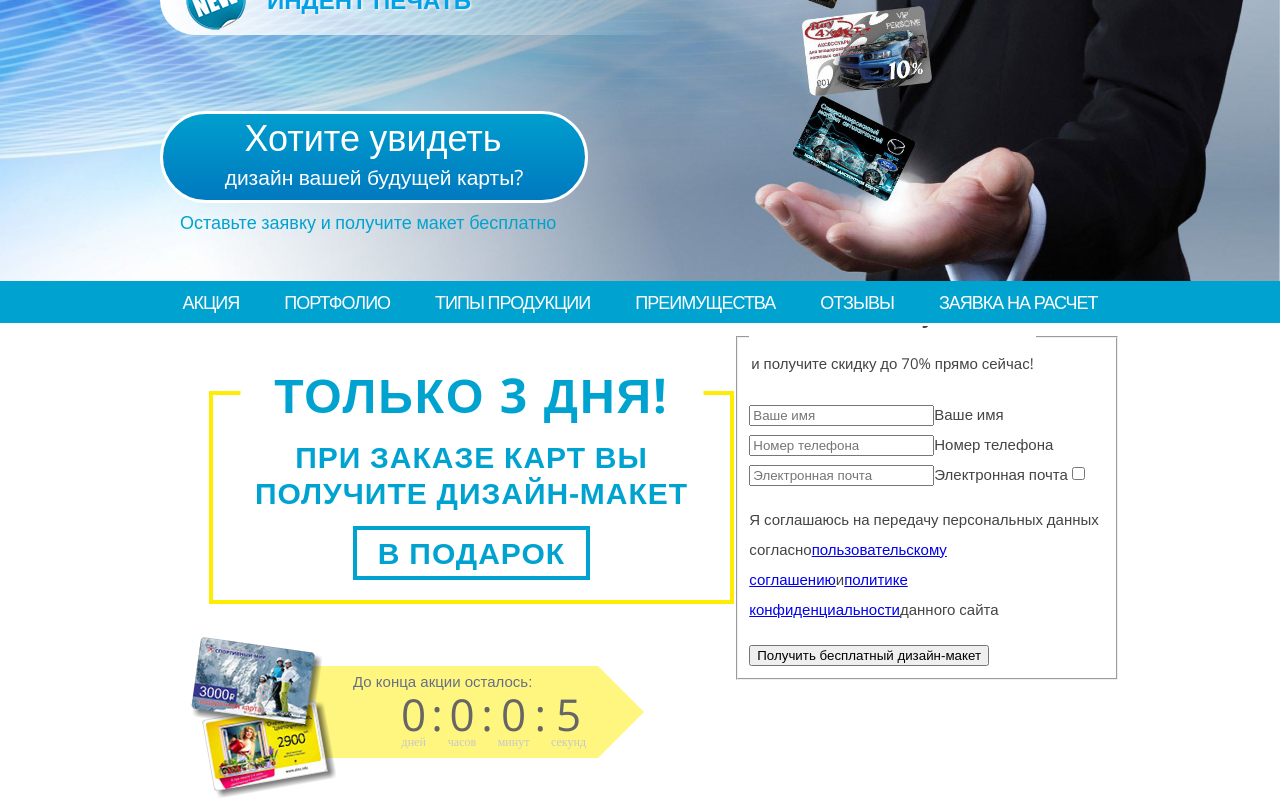
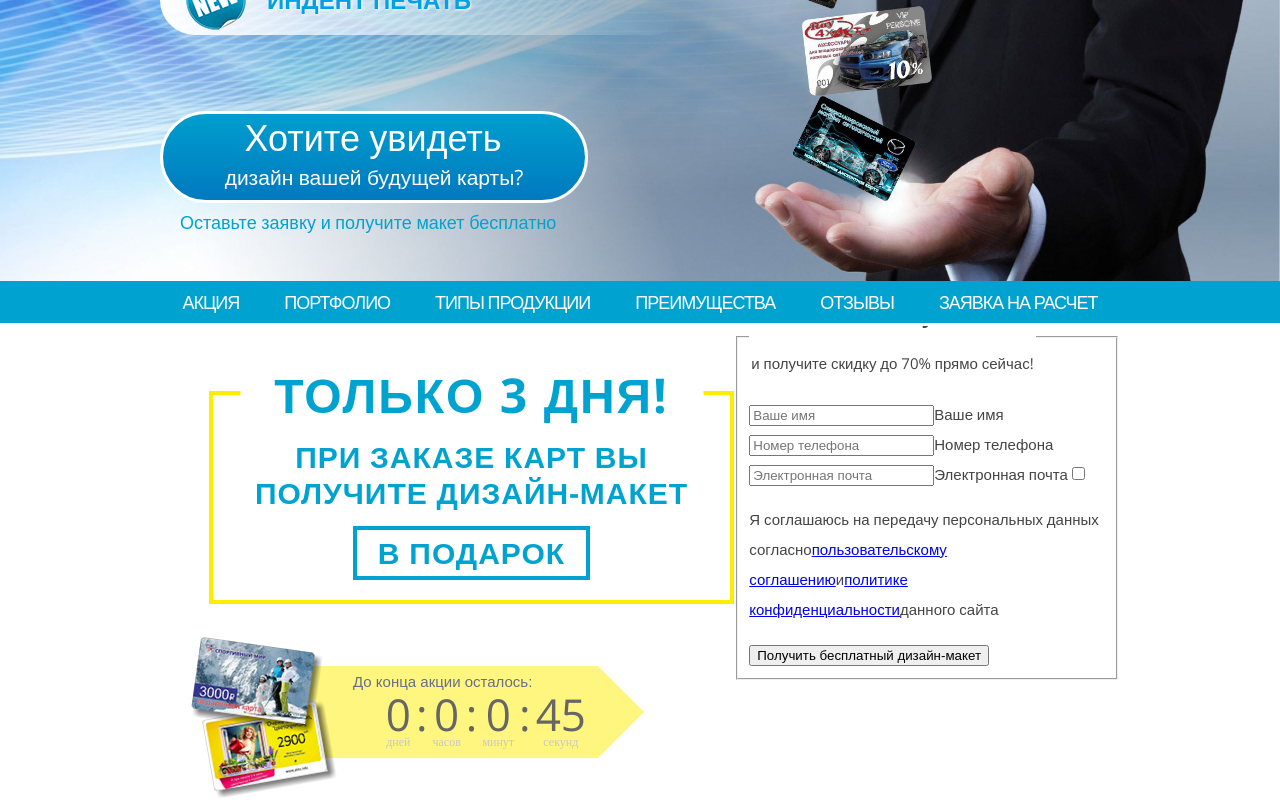
Before and after one commit to PElfimov/kartika-web, a React (Create React App) app: page / in a window 1280 px wide. Shown: the part 388-1188 px from the top of the page. Built offline with nearby package versions, Linux system fonts and the light colour scheme.

Commit message:
timer is work

```diff
--- a/package.json
+++ b/package.json
@@ -19,6 +19,7 @@
     "@types/react-dom": "^17.0.3",
     "mobx": "^6.3.2",
     "mobx-react": "^7.2.0",
+    "moment": "^2.29.1",
     "react": "^17.0.2",
     "react-countdown": "^2.3.2",
     "react-dom": "^17.0.2",
--- a/src/components/promo_page/parts/timer/timer.tsx
+++ b/src/components/promo_page/parts/timer/timer.tsx
@@ -13,6 +13,9 @@ export class Timer extends Component<Props, {}> {
   @observable
   private currentDate = Date.now()
 
+  @observable
+  private restartTimer: number = 1
+
   constructor(props: any) {
     super(props)
     makeObservable(this)
@@ -21,18 +24,35 @@ export class Timer extends Component<Props, {}> {
   @action
   private onComplete() {
     this.currentDate = Date.now()
+    this.restartTimer++
+    localStorage.setItem("currentDate", String(this.currentDate))
+  }
+
+  get date() {
+    const currentDate = Date.now()
+    const date = localStorage.getItem("currentDate")
+    if (date) {
+      this.currentDate = +date
+    }
+
+    return this.currentDate
   }
 
   render() {
     const {timeTo} = this.props
 
-    return <Countdown date={this.currentDate + timeTo} onComplete={this.onComplete.bind(this)} renderer={HTML} />
+    return (
+      <Countdown
+        key={this.restartTimer}
+        date={this.date + timeTo}
+        onComplete={this.onComplete.bind(this)}
+        renderer={HTML}
+      />
+    )
   }
 
   componentDidMount() {
-    const a = String(this.currentDate)
-
-    localStorage.setItem("currentDate", a)
+    localStorage.setItem("currentDate", String(this.currentDate))
   }
 }
 
--- a/src/components/promo_page/promo_page.tsx
+++ b/src/components/promo_page/promo_page.tsx
@@ -4,7 +4,7 @@ import styles from "./promo_page.module.css"
 
 interface Props {}
 export class PromoPage extends Component<Props, {}> {
-  private timeTo: number = 5000
+  private timeTo: number = 50000
 
   render() {
     return (
```
Also changed, not shown: 1 other file (tests, documents, lock files or other folders).
